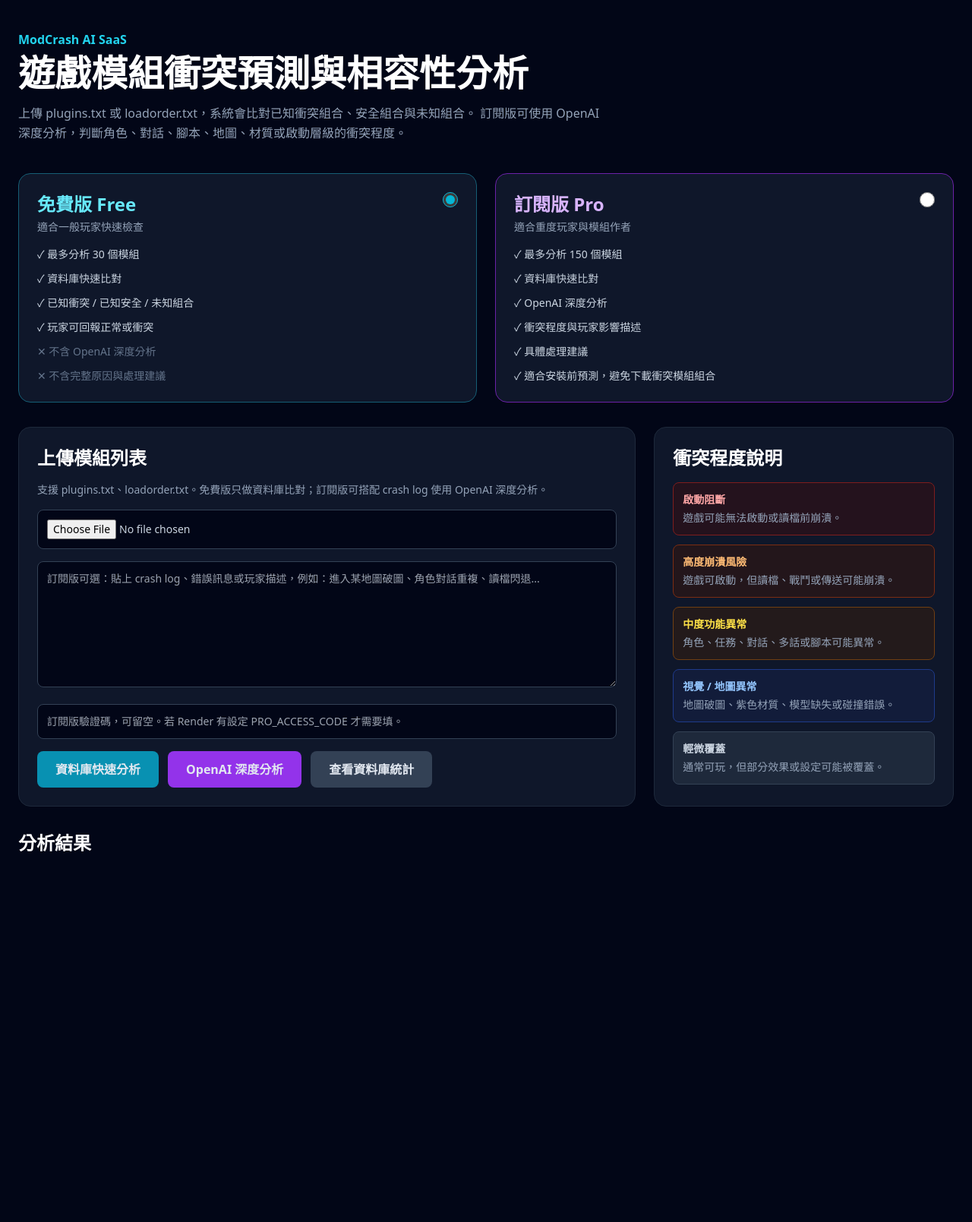
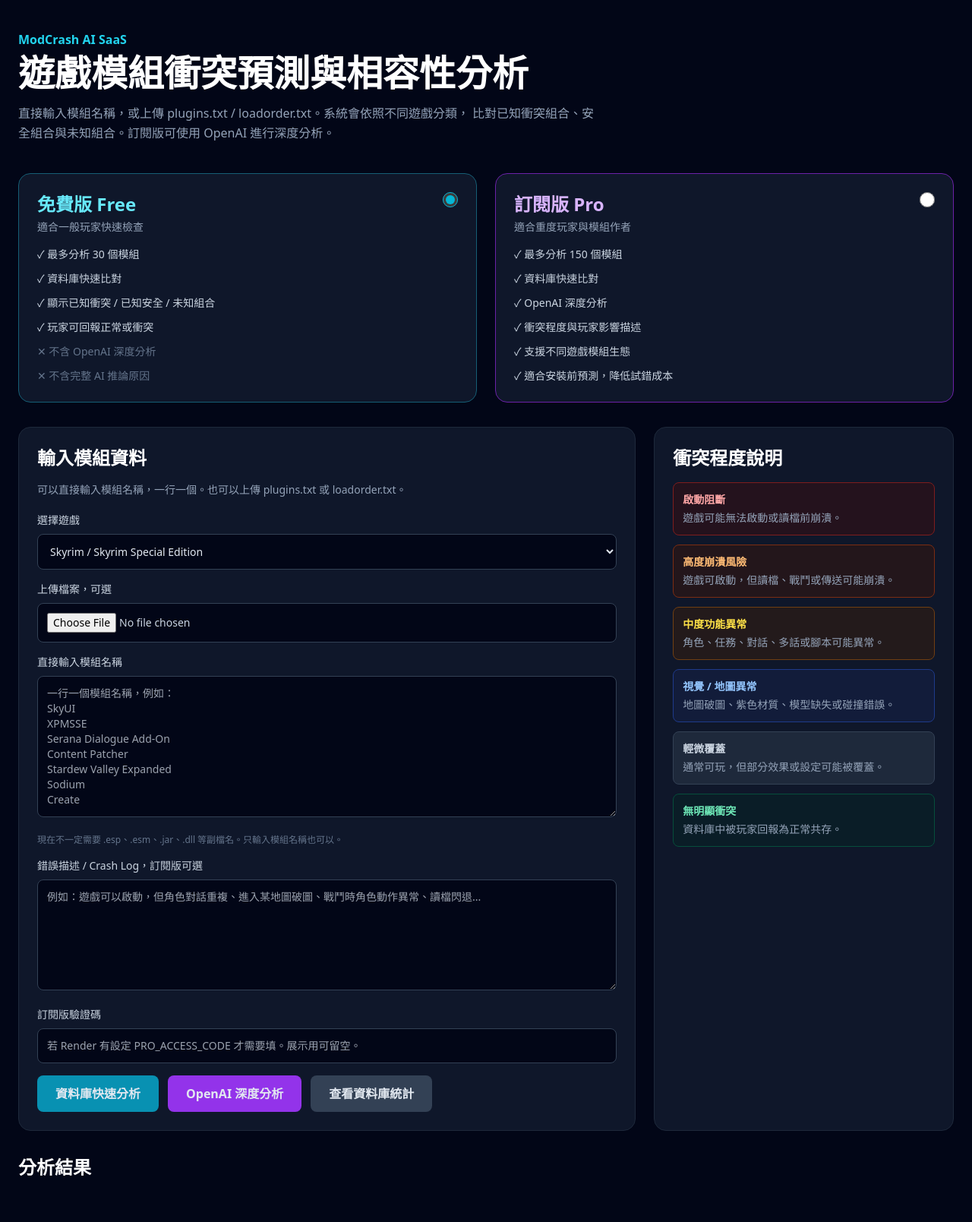
Before and after one commit to mattkalo/ModCrash, a Flask app: page / in a window 1280 px wide. Shown: the whole page at 76% size. Before the commit the page ends 1121 px from the top, so only its background shows below. Run offline with Flask 3, Linux system fonts and the light colour scheme; some libraries are stand-ins or nearby versions.

Commit message:
Update index.html

```diff
--- a/templates/index.html
+++ b/templates/index.html
@@ -12,42 +12,46 @@
 
     <header class="mb-10">
         <p class="text-cyan-400 font-semibold mb-2">ModCrash AI SaaS</p>
+
         <h1 class="text-4xl md:text-5xl font-bold text-white mb-4">
             遊戲模組衝突預測與相容性分析
         </h1>
+
         <p class="text-slate-400 max-w-3xl leading-relaxed">
-            上傳 plugins.txt 或 loadorder.txt，系統會比對已知衝突組合、安全組合與未知組合。
-            訂閱版可使用 OpenAI 深度分析，判斷角色、對話、腳本、地圖、材質或啟動層級的衝突程度。
+            直接輸入模組名稱，或上傳 plugins.txt / loadorder.txt。系統會依照不同遊戲分類，
+            比對已知衝突組合、安全組合與未知組合。訂閱版可使用 OpenAI 進行深度分析。
         </p>
     </header>
 
     <section class="grid grid-cols-1 md:grid-cols-2 gap-6 mb-8">
 
-        <label class="plan-card cursor-pointer block bg-slate-900 border border-cyan-800 rounded-2xl p-6 hover:border-cyan-400 transition">
+        <label class="cursor-pointer block bg-slate-900 border border-cyan-800 rounded-2xl p-6 hover:border-cyan-400 transition">
             <div class="flex justify-between items-start mb-4">
                 <div>
                     <h2 class="text-2xl font-bold text-cyan-300">免費版 Free</h2>
                     <p class="text-slate-400 text-sm mt-1">適合一般玩家快速檢查</p>
                 </div>
+
                 <input type="radio" name="plan" value="free" checked class="w-5 h-5 accent-cyan-500">
             </div>
 
             <ul class="space-y-3 text-sm text-slate-300">
                 <li>✓ 最多分析 30 個模組</li>
                 <li>✓ 資料庫快速比對</li>
-                <li>✓ 已知衝突 / 已知安全 / 未知組合</li>
+                <li>✓ 顯示已知衝突 / 已知安全 / 未知組合</li>
                 <li>✓ 玩家可回報正常或衝突</li>
                 <li class="text-slate-500">✕ 不含 OpenAI 深度分析</li>
-                <li class="text-slate-500">✕ 不含完整原因與處理建議</li>
+                <li class="text-slate-500">✕ 不含完整 AI 推論原因</li>
             </ul>
         </label>
 
-        <label class="plan-card cursor-pointer block bg-slate-900 border border-purple-800 rounded-2xl p-6 hover:border-purple-400 transition">
+        <label class="cursor-pointer block bg-slate-900 border border-purple-800 rounded-2xl p-6 hover:border-purple-400 transition">
             <div class="flex justify-between items-start mb-4">
                 <div>
                     <h2 class="text-2xl font-bold text-purple-300">訂閱版 Pro</h2>
                     <p class="text-slate-400 text-sm mt-1">適合重度玩家與模組作者</p>
                 </div>
+
                 <input type="radio" name="plan" value="pro" class="w-5 h-5 accent-purple-500">
             </div>
 
@@ -56,8 +60,8 @@
                 <li>✓ 資料庫快速比對</li>
                 <li>✓ OpenAI 深度分析</li>
                 <li>✓ 衝突程度與玩家影響描述</li>
-                <li>✓ 具體處理建議</li>
-                <li>✓ 適合安裝前預測，避免下載衝突模組組合</li>
+                <li>✓ 支援不同遊戲模組生態</li>
+                <li>✓ 適合安裝前預測，降低試錯成本</li>
             </ul>
         </label>
 
@@ -68,12 +72,32 @@
         <div class="lg:col-span-2 bg-slate-900 border border-slate-800 rounded-2xl p-6">
 
             <h2 class="text-2xl font-bold text-white mb-4">
-                上傳模組列表
+                輸入模組資料
             </h2>
 
-            <p class="text-slate-400 text-sm mb-4">
-                支援 plugins.txt、loadorder.txt。免費版只做資料庫比對；訂閱版可搭配 crash log 使用 OpenAI 深度分析。
+            <p class="text-slate-400 text-sm mb-5">
+                可以直接輸入模組名稱，一行一個。也可以上傳 plugins.txt 或 loadorder.txt。
             </p>
+
+            <label class="block text-sm text-slate-300 mb-2">
+                選擇遊戲
+            </label>
+
+            <select
+                id="gameSelect"
+                class="w-full bg-slate-950 border border-slate-700 rounded-lg p-3 text-sm text-slate-200 mb-4"
+            >
+                <option value="skyrim">Skyrim / Skyrim Special Edition</option>
+                <option value="fallout4">Fallout 4</option>
+                <option value="stardew">Stardew Valley</option>
+                <option value="minecraft">Minecraft</option>
+                <option value="cyberpunk">Cyberpunk 2077</option>
+                <option value="generic">其他遊戲 / 通用</option>
+            </select>
+
+            <label class="block text-sm text-slate-300 mb-2">
+                上傳檔案，可選
+            </label>
 
             <input
                 type="file"
@@ -81,17 +105,47 @@
                 class="block w-full text-sm text-slate-300 mb-4 bg-slate-950 border border-slate-700 rounded-lg p-3"
             >
 
+            <label class="block text-sm text-slate-300 mb-2">
+                直接輸入模組名稱
+            </label>
+
+            <textarea
+                id="modTextInput"
+                rows="8"
+                placeholder="一行一個模組名稱，例如：
+SkyUI
+XPMSSE
+Serana Dialogue Add-On
+Content Patcher
+Stardew Valley Expanded
+Sodium
+Create"
+                class="w-full bg-slate-950 border border-slate-700 rounded-lg p-3 text-sm text-slate-200 mb-4"
+            ></textarea>
+
+            <p class="text-slate-500 text-xs mb-4">
+                現在不一定需要 .esp、.esm、.jar、.dll 等副檔名。只輸入模組名稱也可以。
+            </p>
+
+            <label class="block text-sm text-slate-300 mb-2">
+                錯誤描述 / Crash Log，訂閱版可選
+            </label>
+
             <textarea
                 id="crashLogInput"
-                rows="7"
-                placeholder="訂閱版可選：貼上 crash log、錯誤訊息或玩家描述，例如：進入某地圖破圖、角色對話重複、讀檔閃退..."
+                rows="6"
+                placeholder="例如：遊戲可以啟動，但角色對話重複、進入某地圖破圖、戰鬥時角色動作異常、讀檔閃退..."
                 class="w-full bg-slate-950 border border-slate-700 rounded-lg p-3 text-sm text-slate-200 mb-4"
             ></textarea>
+
+            <label class="block text-sm text-slate-300 mb-2">
+                訂閱版驗證碼
+            </label>
 
             <input
                 type="text"
                 id="proCodeInput"
-                placeholder="訂閱版驗證碼，可留空。若 Render 有設定 PRO_ACCESS_CODE 才需要填。"
+                placeholder="若 Render 有設定 PRO_ACCESS_CODE 才需要填。展示用可留空。"
                 class="w-full bg-slate-950 border border-slate-700 rounded-lg p-3 text-sm text-slate-200 mb-4"
             >
 
@@ -140,6 +194,11 @@
                     <strong class="text-slate-300">輕微覆蓋</strong>
                     <p class="text-slate-400 mt-1">通常可玩，但部分效果或設定可能被覆蓋。</p>
                 </div>
+
+                <div class="p-3 bg-emerald-950/30 border border-emerald-900 rounded-lg">
+                    <strong class="text-emerald-300">無明顯衝突</strong>
+                    <p class="text-slate-400 mt-1">資料庫中被玩家回報為正常共存。</p>
+                </div>
             </div>
         </div>
 
@@ -167,11 +226,14 @@
         </div>
     </section>
 
+    <section id="modsDetected" class="hidden bg-slate-900 border border-slate-800 rounded-2xl p-6 mb-8"></section>
+
     <section id="aiResult" class="hidden bg-purple-950/30 border border-purple-800 rounded-2xl p-6 mb-8"></section>
 
     <section>
         <div class="flex justify-between items-center mb-4">
             <h2 class="text-2xl font-bold text-white">分析結果</h2>
+
             <button onclick="downloadJson()" class="hidden bg-slate-800 hover:bg-slate-700 px-4 py-2 rounded-lg text-sm" id="downloadBtn">
                 下載 JSON 報告
             </button>
@@ -197,10 +259,6 @@ function escapeHtml(text) {
         .replaceAll(">", "&gt;")
         .replaceAll('"', "&quot;")
         .replaceAll("'", "&#039;");
-}
-
-function escapeAttr(text) {
-    return escapeHtml(text);
 }
 
 function degreeStyle(degree) {
@@ -251,23 +309,71 @@ function degreeStyle(degree) {
     };
 }
 
+function getInputPayload() {
+    const fileInput = document.getElementById("fileInput");
+    const modText = document.getElementById("modTextInput").value.trim();
+
+    if (!fileInput.files.length && !modText) {
+        alert("請上傳檔案，或直接輸入模組名稱。");
+        return null;
+    }
+
+    const formData = new FormData();
+
+    if (fileInput.files.length) {
+        formData.append("file", fileInput.files[0]);
+    }
+
+    formData.append("mod_text", document.getElementById("modTextInput").value);
+    formData.append("game", document.getElementById("gameSelect").value);
+    formData.append("plan", getSelectedPlan());
+    formData.append("pro_code", document.getElementById("proCodeInput").value);
+
+    return formData;
+}
+
+function renderDetectedMods(data) {
+    const box = document.getElementById("modsDetected");
+    const mods = data.mods_detected || [];
+
+    box.classList.remove("hidden");
+
+    box.innerHTML = `
+        <div class="flex justify-between items-start gap-4 mb-4">
+            <div>
+                <h2 class="text-xl font-bold text-white">
+                    已辨識模組
+                </h2>
+                <p class="text-sm text-slate-400 mt-1">
+                    遊戲：${escapeHtml(data.game_label || data.game || "Unknown")}
+                    方案：${escapeHtml(data.plan_name || data.plan || "")}
+                </p>
+            </div>
+
+            <span class="px-3 py-1 rounded-full bg-cyan-950 text-cyan-300 border border-cyan-800 text-sm">
+                ${mods.length} 個模組
+            </span>
+        </div>
+
+        <div class="flex flex-wrap gap-2">
+            ${mods.map(mod => `
+                <span class="px-3 py-1 rounded-full bg-slate-800 border border-slate-700 text-slate-300 text-xs">
+                    ${escapeHtml(mod)}
+                </span>
+            `).join("")}
+        </div>
+    `;
+}
+
 async function analyzeFile() {
-    const fileInput = document.getElementById("fileInput");
     const resultsDiv = document.getElementById("results");
     const aiResult = document.getElementById("aiResult");
-    const plan = getSelectedPlan();
 
     aiResult.classList.add("hidden");
 
-    if (!fileInput.files.length) {
-        alert("請先選擇 plugins.txt 或 loadorder.txt");
-        return;
-    }
+    const formData = getInputPayload();
 
-    const formData = new FormData();
-    formData.append("file", fileInput.files[0]);
-    formData.append("plan", plan);
-    formData.append("pro_code", document.getElementById("proCodeInput").value);
+    if (!formData) return;
 
     resultsDiv.innerHTML = `
         <div class="bg-slate-900 border border-slate-800 rounded-lg p-5">
@@ -292,12 +398,12 @@ async function analyzeFile() {
     }
 
     latestReport = data;
+
+    renderDetectedMods(data);
     renderResults(data);
 }
 
 async function aiAnalyzeFile() {
-    const fileInput = document.getElementById("fileInput");
-    const crashLogInput = document.getElementById("crashLogInput");
     const aiResult = document.getElementById("aiResult");
     const plan = getSelectedPlan();
 
@@ -306,16 +412,11 @@ async function aiAnalyzeFile() {
         return;
     }
 
-    if (!fileInput.files.length) {
-        alert("請先選擇 plugins.txt 或 loadorder.txt");
-        return;
-    }
+    const formData = getInputPayload();
 
-    const formData = new FormData();
-    formData.append("file", fileInput.files[0]);
-    formData.append("crash_log", crashLogInput.value);
-    formData.append("plan", "pro");
-    formData.append("pro_code", document.getElementById("proCodeInput").value);
+    if (!formData) return;
+
+    formData.append("crash_log", document.getElementById("crashLogInput").value);
 
     aiResult.classList.remove("hidden");
     aiResult.innerHTML = `<p class="text-purple-300 font-bold">OpenAI 深度分析中...</p>`;
@@ -328,11 +429,17 @@ async function aiAnalyzeFile() {
     const data = await response.json();
 
     if (data.error) {
-        aiResult.innerHTML = `<p class="text-red-400">${escapeHtml(data.error)}</p>`;
+        aiResult.innerHTML = `
+            <div class="bg-red-950/40 border border-red-800 rounded-lg p-5 text-red-300">
+                ${escapeHtml(data.error)}
+            </div>
+        `;
         return;
     }
 
     latestReport = data;
+
+    renderDetectedMods(data);
     renderAiResult(data.ai_result);
 }
 
@@ -341,17 +448,18 @@ function renderAiResult(result) {
     const conflicts = result.likely_conflicts || [];
 
     aiResult.innerHTML = `
-        <div class="flex justify-between items-start mb-5">
+        <div class="flex flex-col md:flex-row md:justify-between md:items-start gap-4 mb-5">
             <div>
                 <h2 class="text-2xl font-bold text-purple-300 mb-2">
                     OpenAI 深度分析結果
                 </h2>
+
                 <p class="text-slate-400">
                     ${escapeHtml(result.summary || "")}
                 </p>
             </div>
 
-            <span class="px-3 py-1 rounded-full border bg-purple-950 text-purple-300 border-purple-800 text-sm">
+            <span class="px-3 py-1 rounded-full border bg-purple-950 text-purple-300 border-purple-800 text-sm whitespace-nowrap">
                 ${escapeHtml(result.overall_conflict_degree || "未知衝突")}
             </span>
         </div>
@@ -361,9 +469,10 @@ function renderAiResult(result) {
                 conflicts.length
                 ? conflicts.map(item => {
                     const style = degreeStyle(item.conflict_degree);
+
                     return `
                         <div class="bg-slate-950 border ${style.border} rounded-xl p-5">
-                            <div class="flex justify-between items-start gap-4 mb-3">
+                            <div class="flex flex-col md:flex-row md:justify-between md:items-start gap-4 mb-3">
                                 <h3 class="font-bold ${style.title}">
                                     ${escapeHtml(item.module_a)} + ${escapeHtml(item.module_b)}
                                 </h3>
@@ -378,7 +487,11 @@ function renderAiResult(result) {
                             </p>
 
                             <p class="text-sm text-slate-400 mb-2">
-                                <strong>玩家影響：</strong>${escapeHtml(item.player_effect)}
+                                <strong>影響區域：</strong>${escapeHtml(item.impact_area)}
+                            </p>
+
+                            <p class="text-sm text-slate-400 mb-2">
+                                <strong>玩家可能遇到：</strong>${escapeHtml(item.player_effect)}
                             </p>
 
                             <p class="text-sm text-slate-400 mb-2">
@@ -391,7 +504,13 @@ function renderAiResult(result) {
                         </div>
                     `;
                 }).join("")
-                : `<p class="text-slate-400">OpenAI 未找到明確衝突組合。</p>`
+                : `
+                    <div class="bg-slate-950 border border-slate-800 rounded-xl p-5">
+                        <p class="text-slate-400">
+                            OpenAI 未找到明確衝突組合。若要更精準，請補充錯誤描述或 crash log。
+                        </p>
+                    </div>
+                `
             }
         </div>
     `;
@@ -410,6 +529,15 @@ function renderResults(data) {
     let unknownCount = 0;
 
     resultsDiv.innerHTML = "";
+
+    if (!results.length) {
+        resultsDiv.innerHTML = `
+            <div class="bg-slate-900 border border-slate-800 rounded-xl p-5 text-slate-400">
+                沒有可顯示的組合。請至少輸入兩個模組。
+            </div>
+        `;
+        return;
+    }
 
     results.forEach(item => {
         if (item.status === "conflict") {
@@ -463,8 +591,8 @@ function renderResults(data) {
                 <div class="mt-4 flex flex-wrap gap-2">
                     <button
                         data-action="safe"
-                        data-a="${escapeAttr(item.module_a)}"
-                        data-b="${escapeAttr(item.module_b)}"
+                        data-a="${escapeHtml(item.module_a)}"
+                        data-b="${escapeHtml(item.module_b)}"
                         class="bg-emerald-700 hover:bg-emerald-600 text-white px-3 py-2 rounded text-sm"
                     >
                         回報此組合正常
@@ -472,8 +600,8 @@ function renderResults(data) {
 
                     <button
                         data-action="conflict"
-                        data-a="${escapeAttr(item.module_a)}"
-                        data-b="${escapeAttr(item.module_b)}"
+                        data-a="${escapeHtml(item.module_a)}"
+                        data-b="${escapeHtml(item.module_b)}"
                         class="bg-red-700 hover:bg-red-600 text-white px-3 py-2 rounded text-sm"
                     >
                         回報此組合有問題
@@ -515,6 +643,7 @@ async function reportSafe(moduleA, moduleB) {
         method: "POST",
         headers: {"Content-Type": "application/json"},
         body: JSON.stringify({
+            game: document.getElementById("gameSelect").value,
             module_a: moduleA,
             module_b: moduleB
         })
@@ -526,7 +655,7 @@ async function reportSafe(moduleA, moduleB) {
 
 async function reportConflict(moduleA, moduleB) {
     const conflictType = prompt(
-        "請輸入衝突類型，例如 Script Override / Skeleton Conflict / Dialogue Conflict / Asset Conflict：",
+        "請輸入衝突類型，例如 Script Override / Skeleton Conflict / Dialogue Conflict / Asset Conflict / Loader Version Conflict：",
         "Unknown Conflict"
     );
 
@@ -539,6 +668,7 @@ async function reportConflict(moduleA, moduleB) {
         method: "POST",
         headers: {"Content-Type": "application/json"},
         body: JSON.stringify({
+            game: document.getElementById("gameSelect").value,
             module_a: moduleA,
             module_b: moduleB,
             conflict_type: conflictType || "Unknown Conflict",
@@ -552,6 +682,7 @@ async function reportConflict(moduleA, moduleB) {
 
 async function loadStats() {
     const resultsDiv = document.getElementById("results");
+    const game = document.getElementById("gameSelect").value;
 
     resultsDiv.innerHTML = `
         <div class="bg-slate-900 border border-slate-800 rounded-lg p-5">
@@ -559,21 +690,34 @@ async function loadStats() {
         </div>
     `;
 
-    const response = await fetch("/stats");
+    const response = await fetch(`/stats?game=${encodeURIComponent(game)}`);
     const data = await response.json();
 
     latestReport = data;
 
+    document.getElementById("modsDetected").classList.add("hidden");
+    document.getElementById("aiResult").classList.add("hidden");
+
     resultsDiv.innerHTML = `
+        <div class="mb-6">
+            <h2 class="text-2xl font-bold text-white mb-2">
+                ${escapeHtml(data.game_label)} 資料庫統計
+            </h2>
+            <p class="text-slate-400 text-sm">
+                下方顯示目前累積的衝突資料與安全組合。
+            </p>
+        </div>
+
         <h2 class="text-2xl font-bold text-red-300 mb-4">衝突資料庫</h2>
 
         ${
             data.conflict_rules.length
             ? data.conflict_rules.map(item => {
                 const style = degreeStyle(item.conflict_degree);
+
                 return `
                     <div class="bg-slate-900 border ${style.border} rounded-xl p-5 mb-3">
-                        <div class="flex justify-between items-start gap-3">
+                        <div class="flex flex-col md:flex-row md:justify-between md:items-start gap-3">
                             <h3 class="font-bold ${style.title}">
                                 ${escapeHtml(item.module_a)} + ${escapeHtml(item.module_b)}
                             </h3>
```
